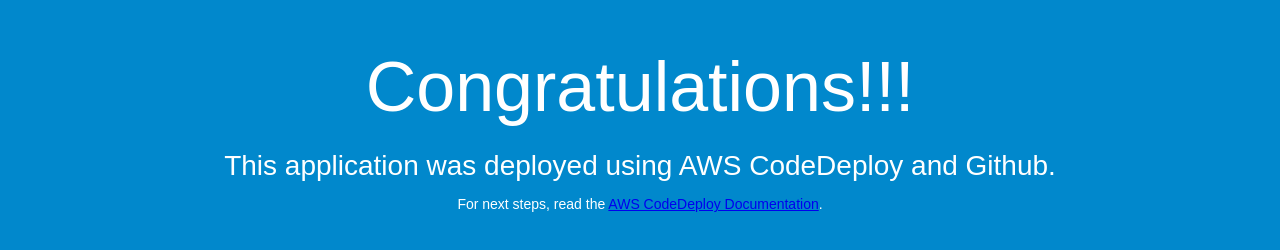
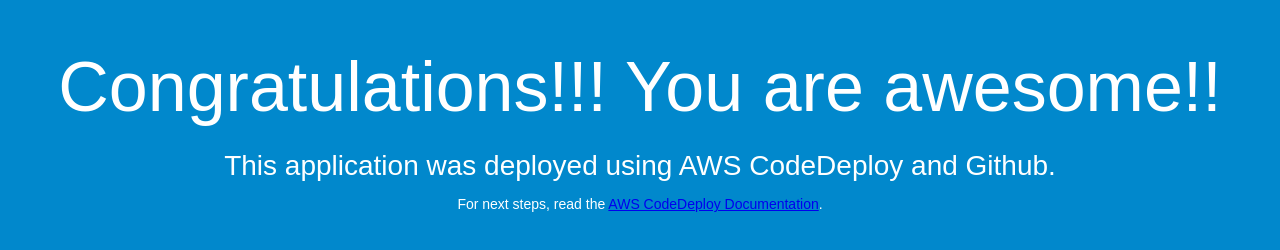
Before and after one commit to mattmcclean/matt-codedeploy-github-demo, a plain HTML site: page index.html in a window 1280 px wide. Drawn offline with Linux system fonts and the light colour scheme.

Commit message:
Update index.html

```diff
--- a/index.html
+++ b/index.html
@@ -26,7 +26,7 @@
 </head>
 <body>
   <div align="center">
-    <h1>Congratulations!!!</h1>
+    <h1>Congratulations!!! You are awesome!!</h1>
     <h2>This application was deployed using AWS CodeDeploy and Github. </h2>
     <p>For next steps, read the <a href="http://aws.amazon.com/documentation/codedeploy">AWS CodeDeploy Documentation</a>.</p>
   </div>
```
